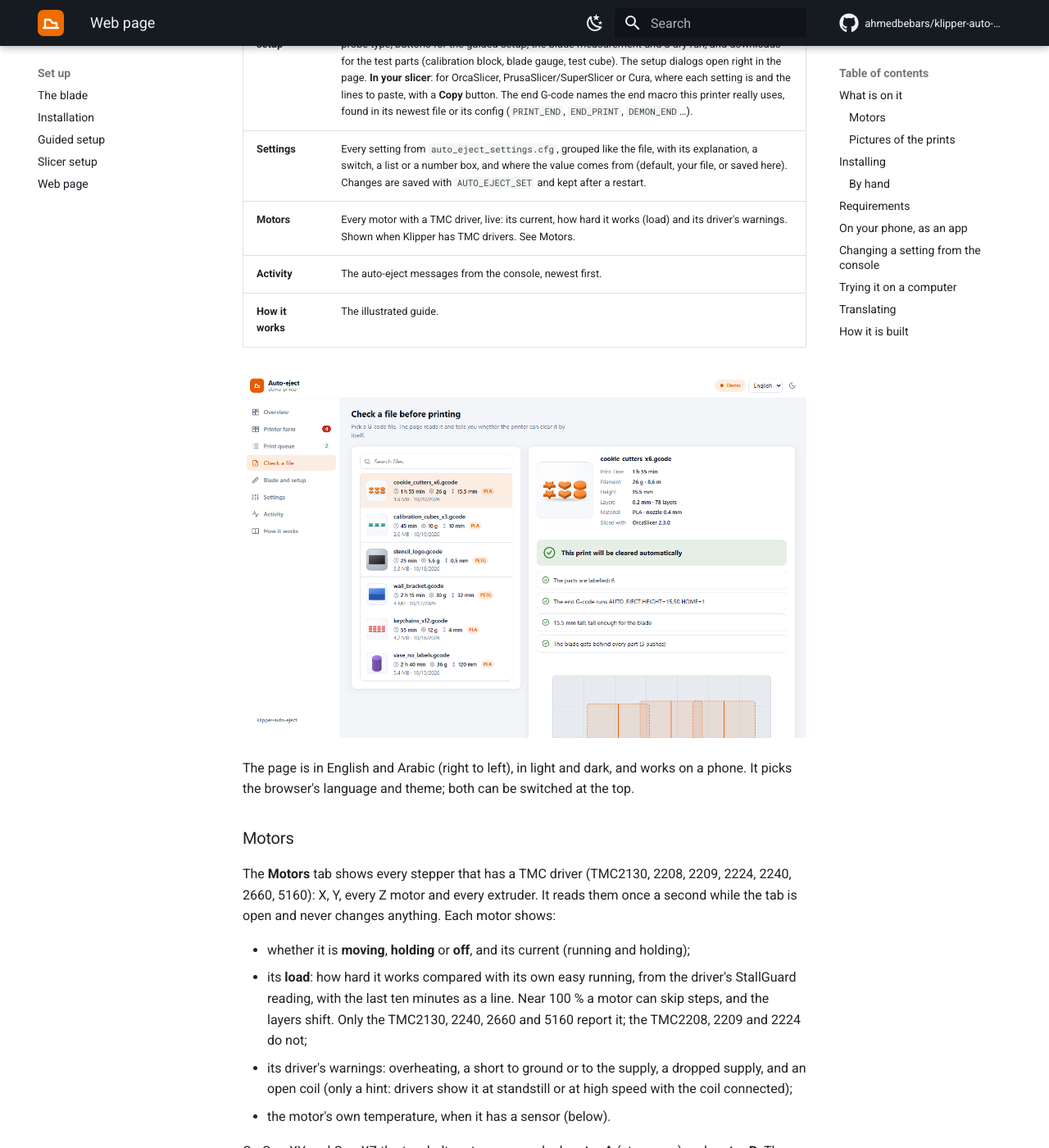
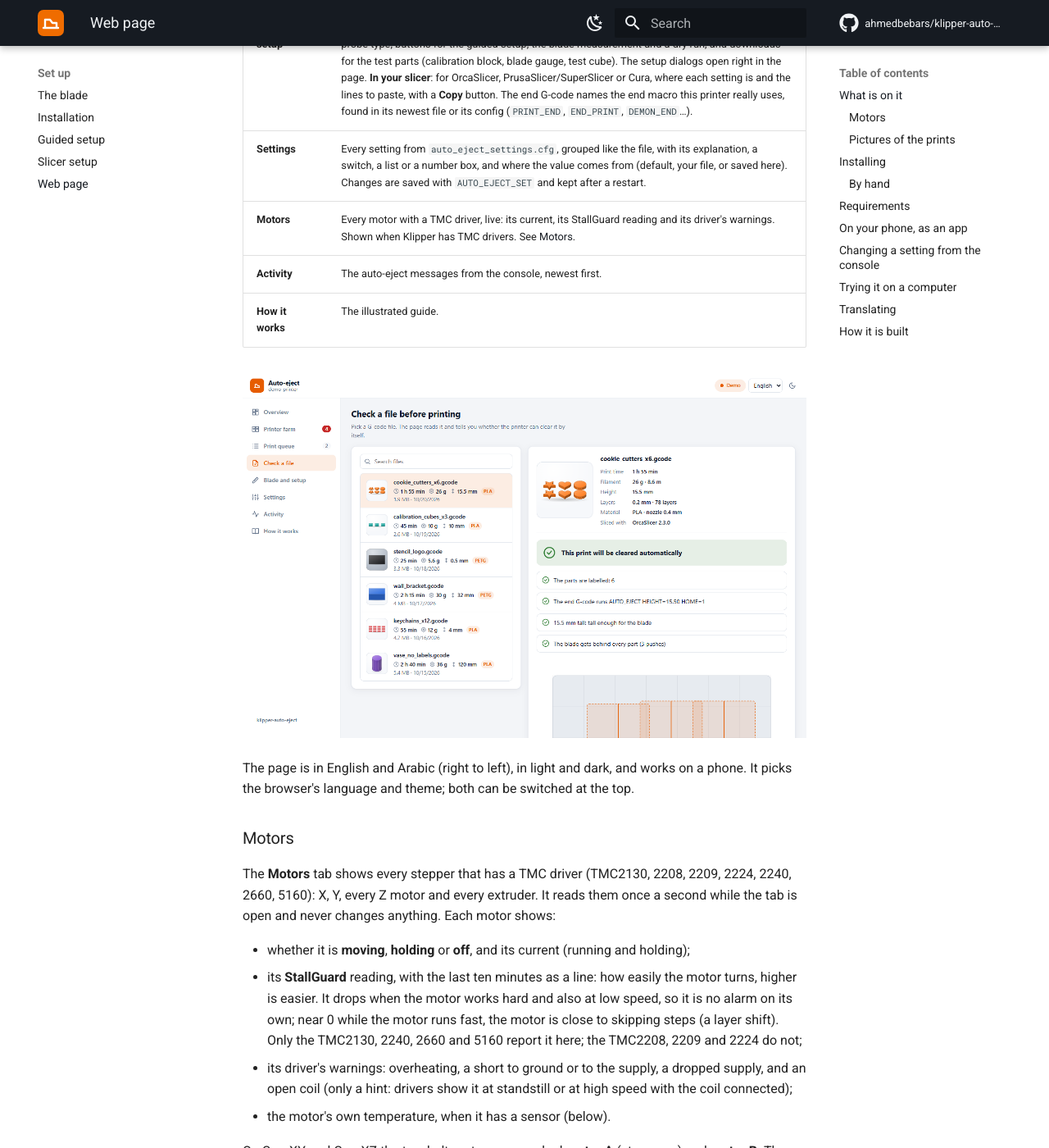
Before and after one commit to ahmedbebars/klipper-auto-eject, an MkDocs documentation site: the page built from docs/web-page.md, in a window 1280 px wide and 1400 px high, scrolled down 1562 px. Shown: the whole window at 82% size. Built offline with MkDocs 1.6.1 and Material for MkDocs 9.7.7, drawn with Linux system fonts in a browser that asks for light colours; comment, search, counter and statistics services are not loaded; some of the changed text lies outside the part shown.

Commit message:
Motors tab: show StallGuard as a reading, raise no alarm from it
On a real Voron the "load" made from StallGuard said 67 % and "working
hard" while the print went well: the reading drops at low speed too, and
the page cannot tell a slow move from a hard one. The card now shows the
reading itself (higher is easier), its last ten minutes and the lowest so
far, in a neutral colour; the line at the top sums up only the driver
warnings and the motor temperatures.

```diff
--- a/docs/web-page.md
+++ b/docs/web-page.md
@@ -26,7 +26,7 @@
 | **Check a file** | Every file shows its picture, print time, filament, height and material. Pick one and the page reads it: are the parts labelled, does the end G-code run `AUTO_EJECT`, is the print tall enough, can the blade get behind every part? It draws the plan on the bed map before you print. When the slicer needs a change, **Show me what to paste in the slicer** opens the lines to paste. |
 | **Blade and setup** | The measured blade (height above the nozzle tip, distance ahead of it, width) in a side view, the probe type, buttons for the guided setup, the blade measurement and a dry run, and downloads for the test parts (calibration block, blade gauge, test cube). The setup dialogs open right in the page. **In your slicer**: for OrcaSlicer, PrusaSlicer/SuperSlicer or Cura, where each setting is and the lines to paste, with a **Copy** button. The end G-code names the end macro this printer really uses, found in its newest file or its config (`PRINT_END`, `END_PRINT`, `DEMON_END`…). |
 | **Settings** | Every setting from `auto_eject_settings.cfg`, grouped like the file, with its explanation, a switch, a list or a number box, and where the value comes from (default, your file, or saved here). Changes are saved with `AUTO_EJECT_SET` and kept after a restart. |
-| **Motors** | Every motor with a TMC driver, live: its current, how hard it works (load) and its driver's warnings. Shown when Klipper has TMC drivers. See [Motors](#motors). |
+| **Motors** | Every motor with a TMC driver, live: its current, its StallGuard reading and its driver's warnings. Shown when Klipper has TMC drivers. See [Motors](#motors). |
 | **Activity** | The auto-eject messages from the console, newest first. |
 | **How it works** | The illustrated guide. |
 
@@ -42,15 +42,17 @@
 open and never changes anything. Each motor shows:
 
 - whether it is **moving**, **holding** or **off**, and its current (running and holding);
-- its **load**: how hard it works compared with its own easy running, from the driver's StallGuard
-  reading, with the last ten minutes as a line. Near 100 % a motor can skip steps, and the layers
-  shift. Only the TMC2130, 2240, 2660 and 5160 report it; the TMC2208, 2209 and 2224 do not;
+- its **StallGuard** reading, with the last ten minutes as a line: how easily the motor turns, higher
+  is easier. It drops when the motor works hard and also at low speed, so it is no alarm on its own;
+  near 0 while the motor runs fast, the motor is close to skipping steps (a layer shift). Only the
+  TMC2130, 2240, 2660 and 5160 report it here; the TMC2208, 2209 and 2224 do not;
 - its driver's warnings: overheating, a short to ground or to the supply, a dropped supply, and an
   open coil (only a hint: drivers show it at standstill or at high speed with the coil connected);
 - the motor's own temperature, when it has a sensor (below).
 
 On CoreXY and CoreXZ the two belt motors are marked **motor A** (stepper_x) and **motor B**. The
-line at the top sums it up: all motors normal, or which one works too hard or has a warning.
+line at the top sums it up from the driver warnings and the motor temperatures: all motors normal,
+or which one has a warning or is hot.
 
 **A motor's own temperature.** Tape a 100K thermistor to the motor's body, connect it to a free
 thermistor input, and add it with the motor's name:
```
Also changed, not shown: CHANGELOG.md (+6 -6 lines), docs/ar/web-page.md (+6 -6 lines), 6 other files.
